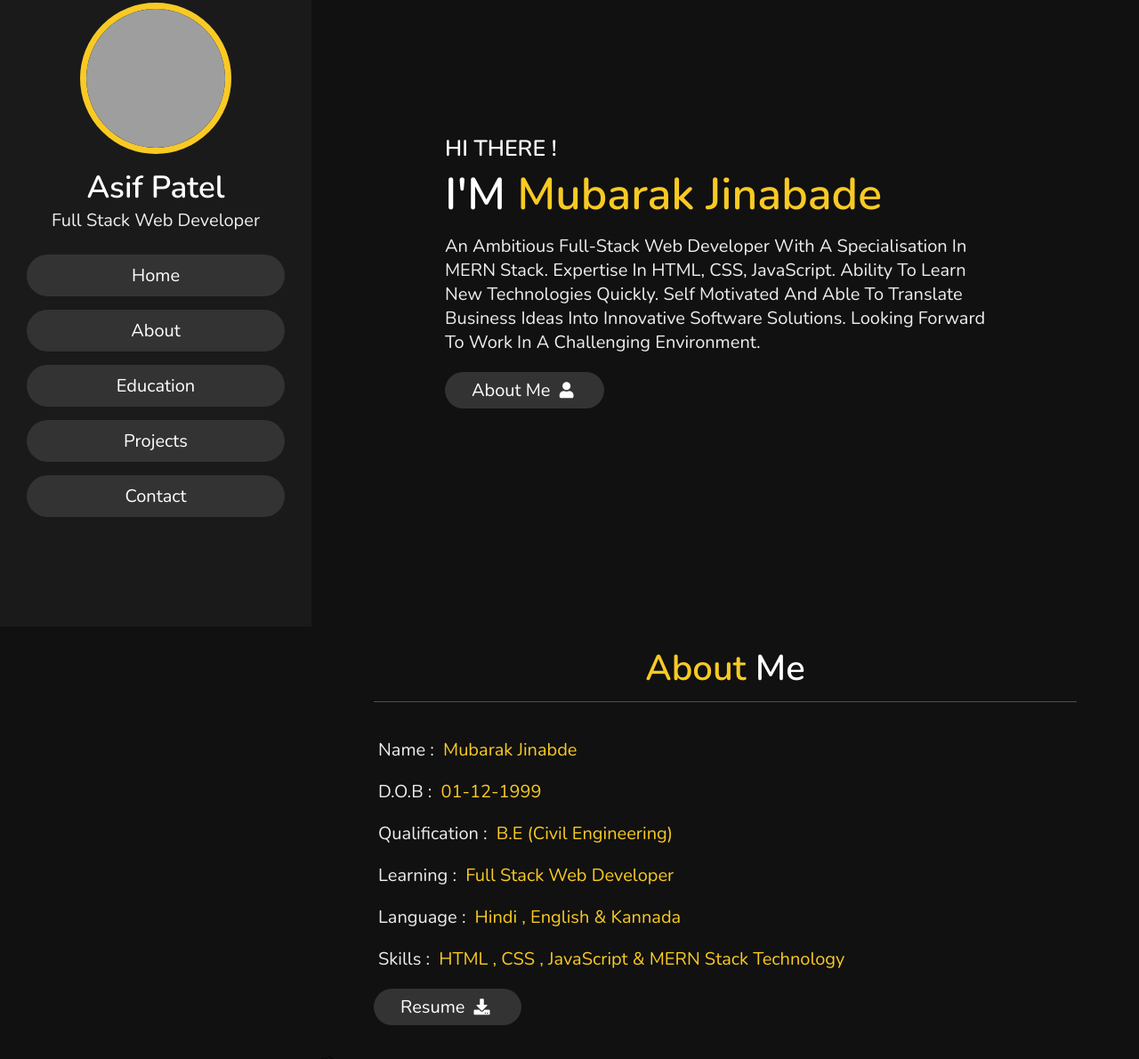
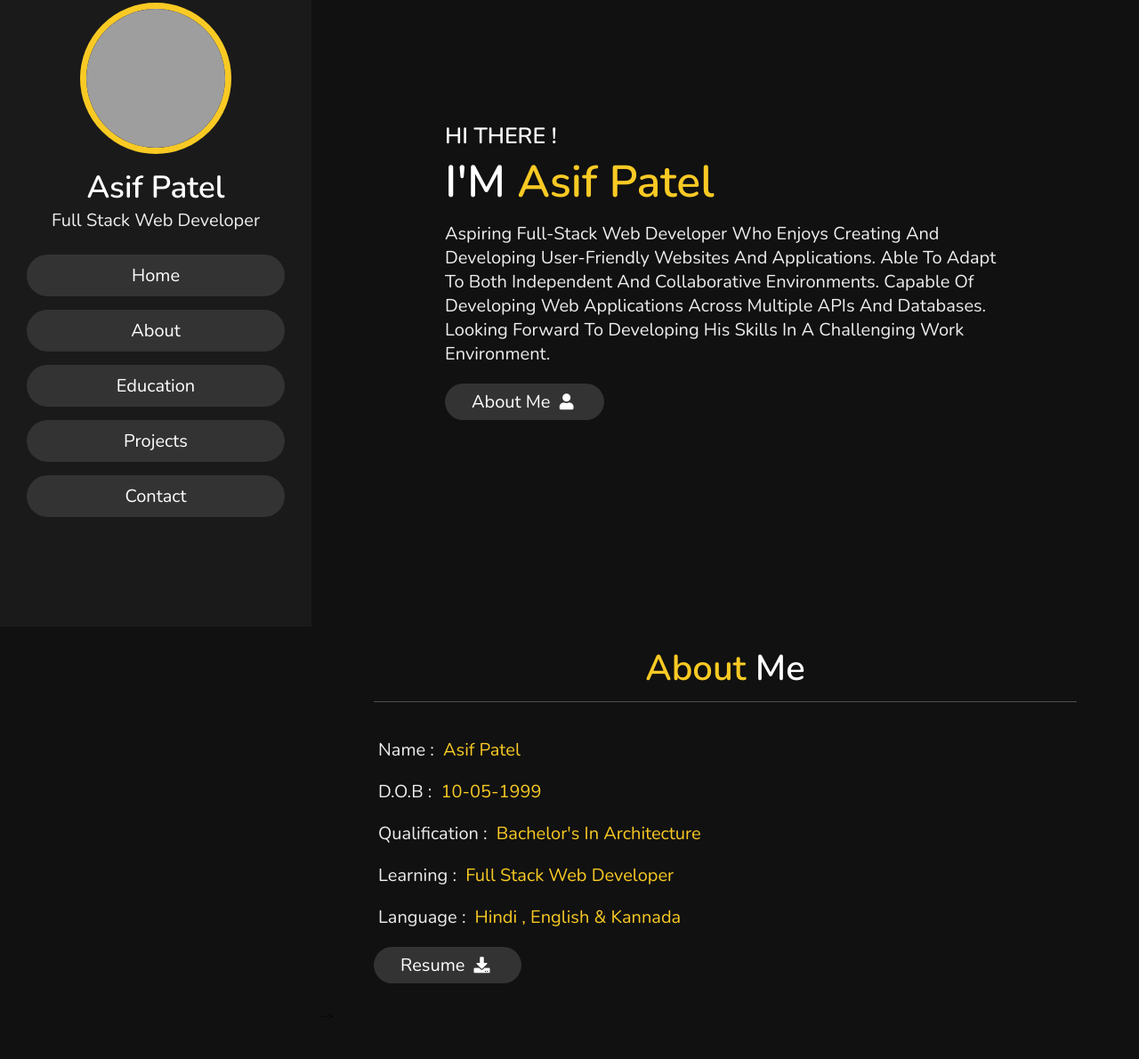
Before and after one commit to asifpatel068/asifpatel068.github.io, a website: page index.html in a window 1280 px wide. Shown: the part 96-1286 px from the top of the page at 89% size. Drawn offline with nearby package versions, Linux system fonts and the light colour scheme; grey boxes are pictures that could not be loaded.

Commit message:
updated portfolio

```diff
--- a/index.html
+++ b/index.html
@@ -22,7 +22,7 @@
     <header>
       <div class="user">
         <img  class="home-img"
-          src="https://i.ibb.co/vzVhxf2/Photo-from-Mubarak.jpg"
+          src="https://i.postimg.cc/yxLThjNb/1.jpg"
           alt="Photo-from-Asif"
           border="0"
         />
@@ -49,13 +49,12 @@
 
     <section  class="nav-link home" class="home" id="home">
       <h3>HI THERE !</h3>
-      <h1>I'M <span id="user-detail-name">Mubarak Jinabade</span></h1>
+      <h1>I'M <span id="user-detail-name">Asif Patel</span></h1>
       <p id="user-detail-intro">
-        An ambitious full-stack web developer with a specialisation in MERN
-        stack. Expertise in HTML, CSS, JavaScript. Ability to learn new
-        technologies quickly. Self motivated and able to translate business
-        ideas into innovative software solutions. Looking forward to work in a
-        challenging environment.
+        Aspiring full-stack web developer who enjoys creating and developing user-friendly
+        websites and applications. Able to adapt to both independent and collaborative environments.
+        Capable of developing web applications across multiple APIs and databases.
+        Looking forward to developing his skills in a challenging work environment.
       </p>
       <a href="#about"
         ><button class="btn">about me <i class="fas fa-user"></i></button
@@ -72,14 +71,14 @@
 
       <div class="row">
         <div class="info">
-          <h3><span > Name : </span> Mubarak Jinabde</h3>
-          <h3><span> D.O.B : </span> 01-12-1999</h3>
-          <h3><span> Qualification : </span> B.E (Civil Engineering)</h3>
+          <h3><span > Name : </span> Asif Patel</h3>
+          <h3><span> D.O.B : </span> 10-05-1999</h3>
+          <h3><span> Qualification : </span> Bachelor's in Architecture</h3>
           <h3><span> Learning : </span> Full Stack Web Developer</h3>
           <h3><span> Language : </span> Hindi , English & Kannada</h3>
-          <h3><span> Skills : </span> HTML  , CSS , JavaScript & MERN stack technology</h3>
+
           <a
-            href="https://drive.google.com/drive/folders/1-Qn-RNs2-sib9HE4h3_x3moPA3IWrU9H?usp=sharing"
+            href="https://drive.google.com/file/d/17IAPamudP8UhGqDUfI3wpcyEFqwex7IU/view?usp=sharing"
             target="_blank"
             ><button class="btn" class="nav-link resume">
               Resume <i class="fas fa-download"></i></button
@@ -208,7 +207,7 @@
             <h3>
               <span class="tech">Tech-Stack:</span>HTML | CSS | JavaScript
             </h3>
-            <h3 class="" class="project-description">
+            <h3 class="project-description" class="">
               <span class="tech">Description:</span> A collaborative project of
               American Eagle website clone which is a Fashion & Lifestyle
               e-commerce website.
@@ -236,7 +235,7 @@
             <h3>
               <span class="tech">Tech-Stack:</span>HTML | CSS | JavaScript
             </h3>
-            <h3 class="" class="project-description">
+            <h3  class="project-description" class="">
               <span class="tech">Description:</span> A collaborative project of
               American Eagle website clone which is a Fashion & Lifestyle
               e-commerce website.
@@ -264,7 +263,7 @@
             <h3>
               <span class="tech">Tech-Stack:</span>HTML | CSS | JavaScript
             </h3>
-            <h3 class="" class="project-description">
+            <h3 class="project-description" class="">
               <span class="tech">Description:</span> A collaborative project of
               American Eagle website clone which is a Fashion & Lifestyle
               e-commerce website.
@@ -292,7 +291,7 @@
             <h3>
               <span class="tech">Tech-Stack:</span>HTML | CSS | JavaScript
             </h3>
-            <h3 class="" class="project-description">
+            <h3  class="project-description" class="">
               <span class="tech">Description:</span> A collaborative project of
               American Eagle website clone which is a Fashion & Lifestyle
               e-commerce website.
```
